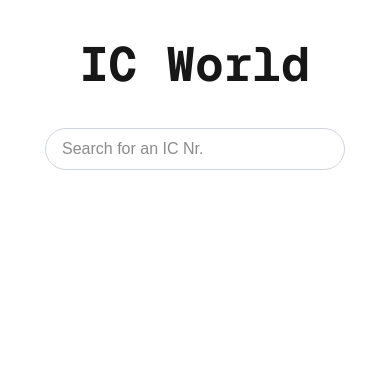
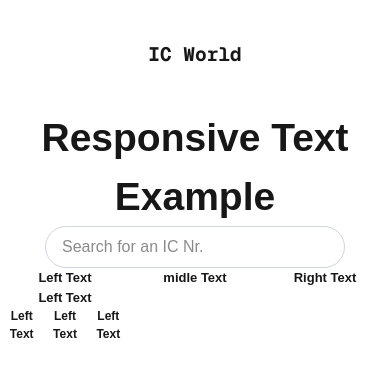
Before and after one commit to leonard-roepcke/icworld, a Next.js app in the folder icworld/: page / in a window 390 px wide. Shown: the top 376 px of the page. Built offline with nearby package versions, Linux system fonts and the light colour scheme.

Commit message:
test: responsive blocks

```diff
--- a/icworld/app/page.tsx
+++ b/icworld/app/page.tsx
@@ -1,13 +1,30 @@
 import Image from "next/image";
 import Header from "@/components/header";
 import InputField from "@/components/inputfild";
+import ResponsiveText from "@/components/responsiveText";
 
 export default function Home() {
 	return(
 		<div>
 
 			<Header title="IC World"/>
+			<ResponsiveText title="Responsive Text Example"/>
 			<InputField placeholder="Search for an IC Nr."/>
+
+			<div className="flex mx-auto w-full">
+				<div className="flex-1">
+					<ResponsiveText title="Left Text" />
+					<ResponsiveText title="Left Text" />
+					<div className="flex">
+						<ResponsiveText title="Left Text" />
+						<ResponsiveText title="Left Text" />
+						<ResponsiveText title="Left Text" />
+					</div>
+				</div>
+				<ResponsiveText title="midle Text" />
+				<ResponsiveText title="Right Text" />
+
+			</div>
 
 		</div>
 	)
--- a/icworld/components/header.tsx
+++ b/icworld/components/header.tsx
@@ -4,8 +4,11 @@ type HeaderProps = {
 
 export default function Header({ title = "Header give a title"}: HeaderProps) {
     return (
-        <div className="text-center text-5xl font-bold m-10 font-mono mx-auto">
-            {title}
+        <div className="">
+            <div className="text-center text-[clamp(1rem,5vw,5rem)] font-bold m-10 font-mono mx-auto w-[80%] max-w-[300px] whitespace-nowrap">
+                {title}
+            </div>
         </div>
+
     )
 }
--- a/icworld/components/inputfild.tsx
+++ b/icworld/components/inputfild.tsx
@@ -4,7 +4,7 @@ type Props = {
 
 export default function InputField({ placeholder = "Input placeholder" }: Props) {
     return (
-        <div className="w-[80%] max-w-[300px] mx-auto">
+        <div className="w-[80%] max-w-[300px] mx-auto ">
             <input type="text" className="border border-gray-300 rounded-full p-2 pl-4 w-full" placeholder={placeholder}
             ></input>
         </div>
--- /dev/null
+++ b/icworld/components/responsiveText.tsx
@@ -0,0 +1,31 @@
+"use client";
+
+import { useRef, useState, useEffect } from "react";
+
+export default function ResponsiveText({ title }: { title: string }) {
+  const containerRef = useRef<HTMLDivElement>(null);
+  const [fontSize, setFontSize] = useState(16);
+
+  useEffect(() => {
+    function updateFontSize() {
+      if (!containerRef.current) return;
+      const width = containerRef.current.offsetWidth;
+      // Beispiel: Schriftgröße ist 10% der Containerbreite, min 12px max 48px
+      const newSize = Math.min(Math.max(width * 0.1, 12), 48);
+      setFontSize(newSize);
+    }
+    updateFontSize();
+    window.addEventListener("resize", updateFontSize);
+    return () => window.removeEventListener("resize", updateFontSize);
+  }, []);
+
+  return (
+    <div
+      ref={containerRef}
+      style={{ fontSize: fontSize }}
+      className="font-bold text-center flex-1 justify-center"
+    >
+      {title}
+    </div>
+  );
+}
```
